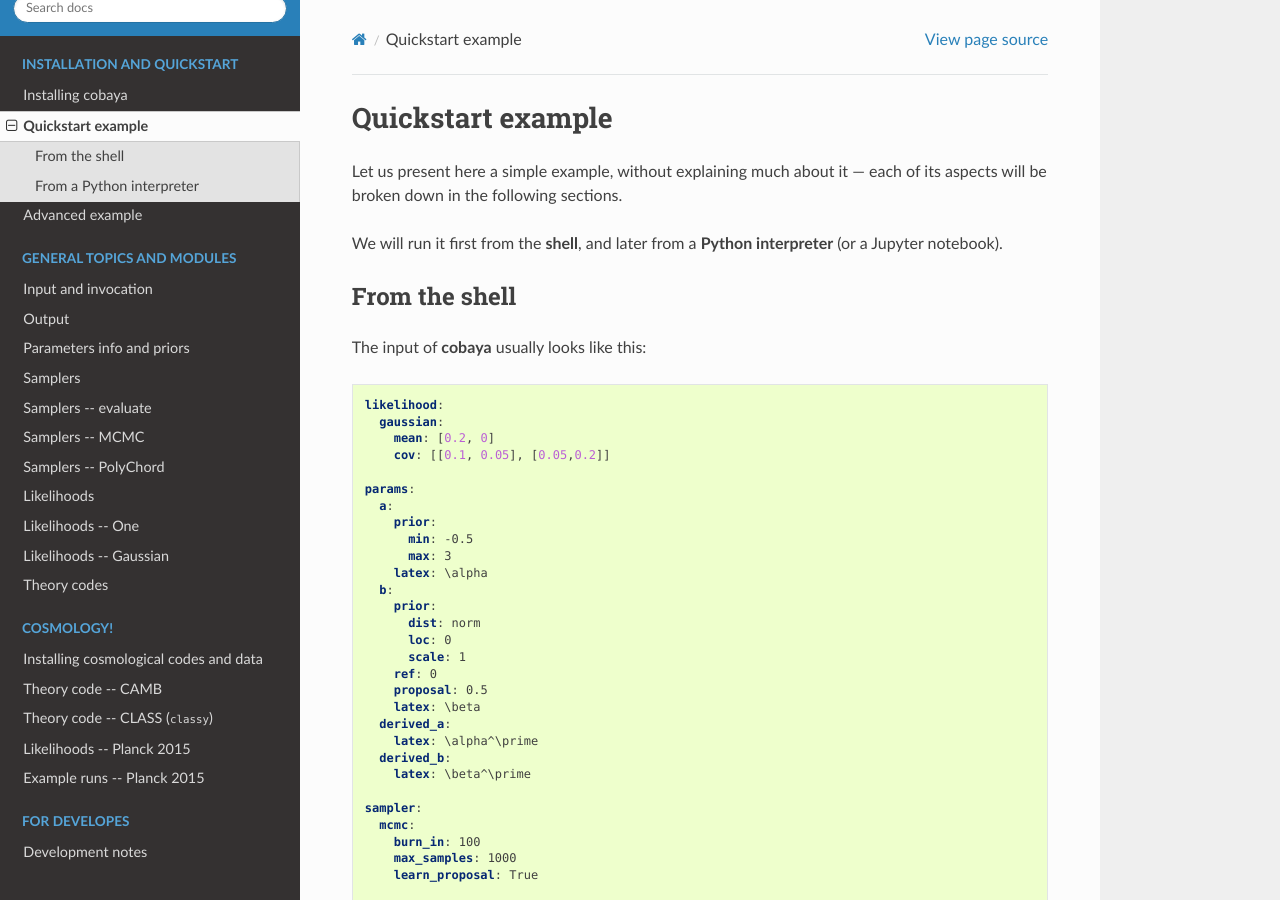
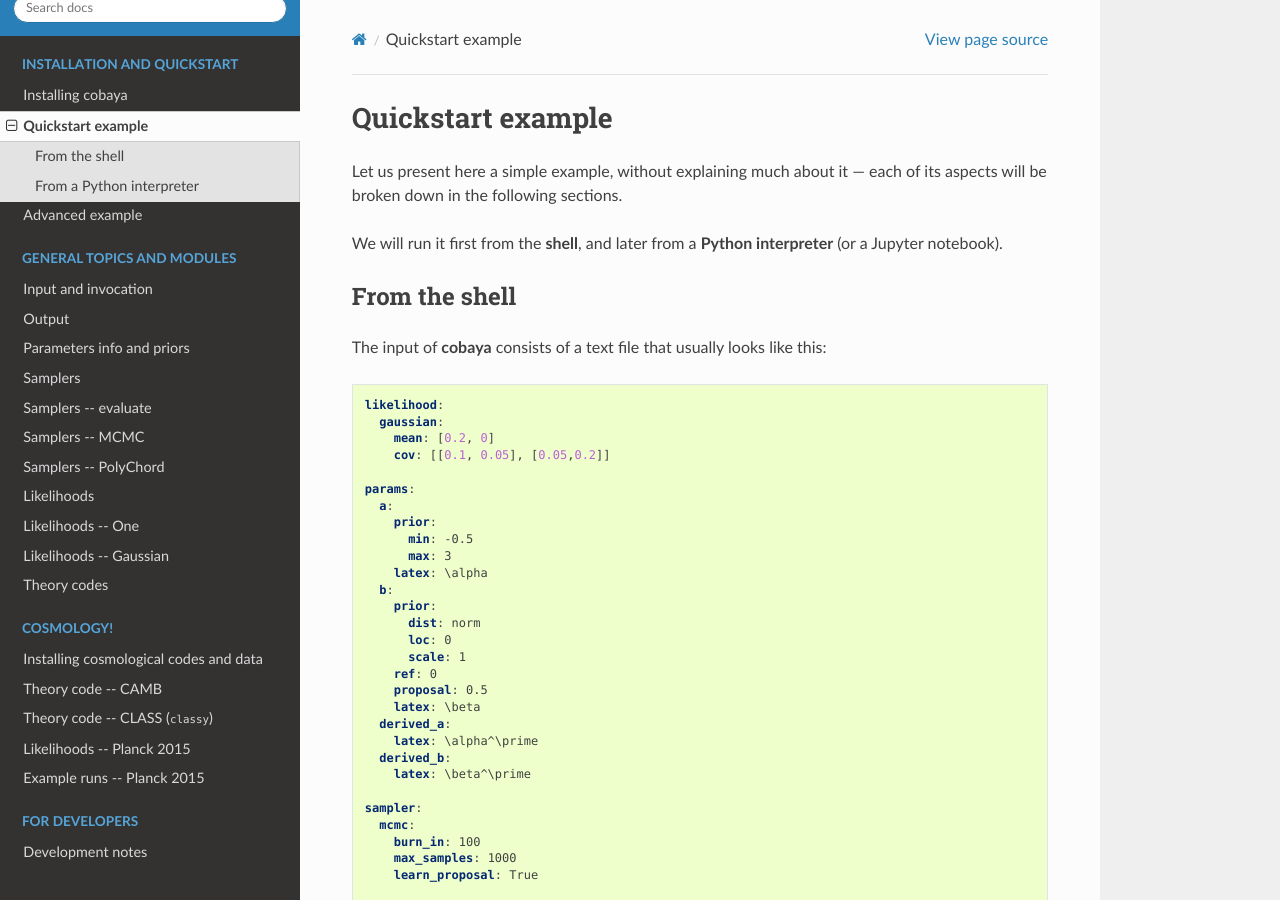
Before and after one commit to CobayaSampler/cobaya, a Sphinx documentation site: the page built from docs/example.rst, in a window 1280 px wide and 900 px high. Built offline with Sphinx 7.4.7 and the Read the Docs theme 2.0.0, drawn with Linux system fonts in a browser that asks for light colours.

Commit message:
docs: small stuff

```diff
--- a/docs/example.rst
+++ b/docs/example.rst
@@ -11,7 +11,7 @@ We will run it first from the **shell**, and later from a **Python interpreter**
 From the shell
 --------------
 
-The input of **cobaya** usually looks like this:
+The input of **cobaya** consists of a text file that usually looks like this:
 
 .. literalinclude:: ./src_examples/quickstart/gaussian.yaml
    :language: yaml
--- a/docs/index.rst
+++ b/docs/index.rst
@@ -38,7 +38,7 @@ Table of contents
    examples_planck
 
 .. toctree::
-   :caption: For developes
+   :caption: For developers
    :maxdepth: 1
 
    devel
```
